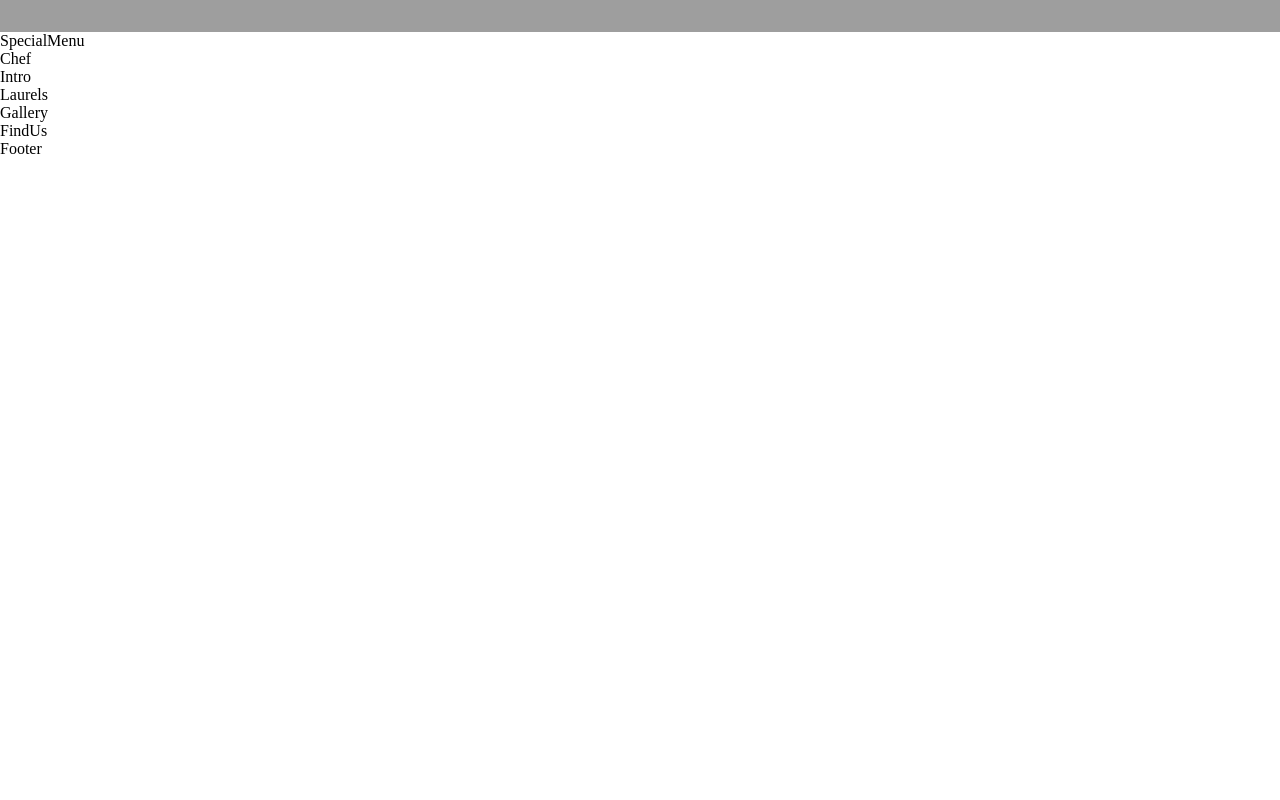
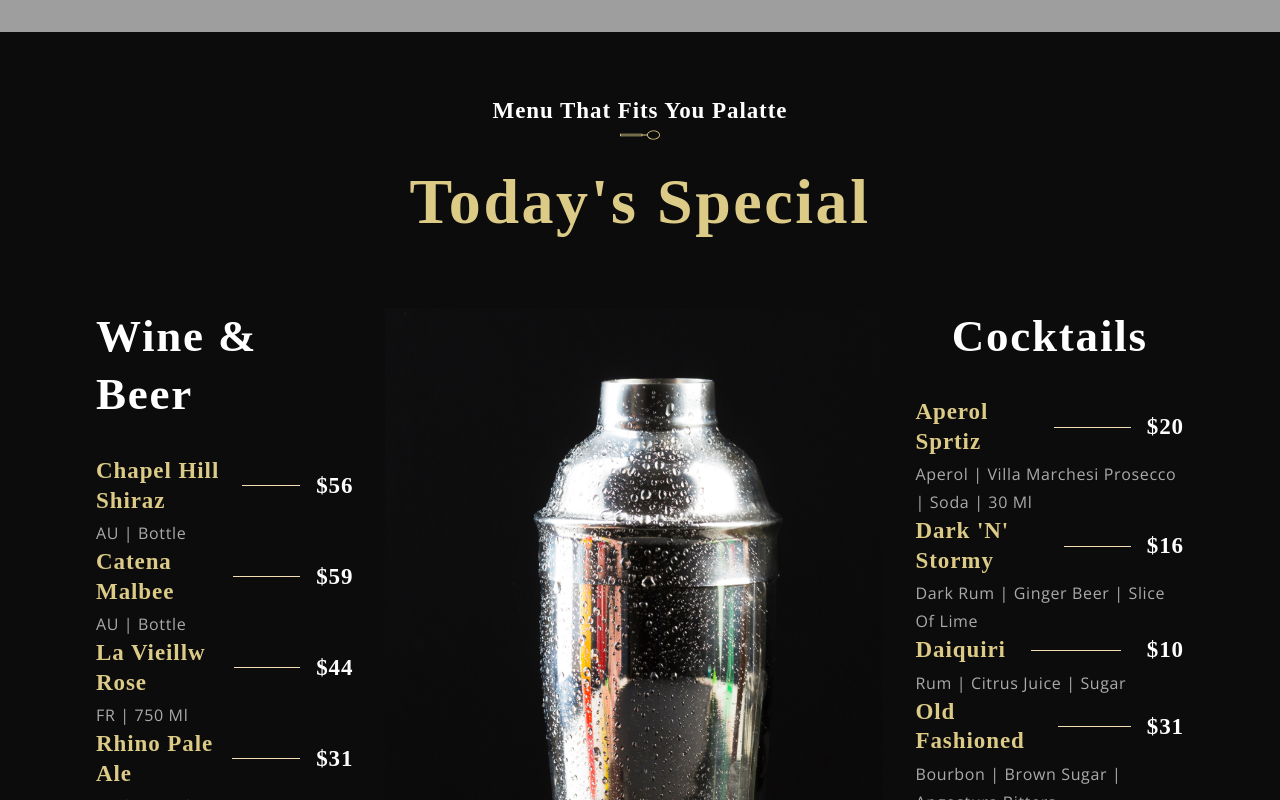
Before and after one commit to rajneeshsingh18/restaurant_reactify_website, a React (Create React App) app: page / in a window 1280 px wide. Shown: the part 2080-2880 px from the top of the page. Before the commit the page ends 2238 px from the top, so only its background shows below. Built offline with nearby package versions, Linux system fonts and the light colour scheme; grey boxes are pictures that could not be loaded; a web font is replaced by a local one.

Commit message:
Special Menu Section

```diff
--- a/src/components/Menuitem/MenuItem.css
+++ b/src/components/Menuitem/MenuItem.css
@@ -0,0 +1,37 @@
+.app__menuitem {
+    width: 100%;
+    margin: 1rem 0;
+    display: flex;
+    flex-direction: column;
+}
+
+.app__menuitem-head {
+    display: flex;
+    justify-content: space-between;
+    align-items: center;
+}
+
+.app__menuitem-sub {
+    width: 100%;
+    margin-top: 0.2rem;
+}
+
+.app__menuitem-sub {
+    flex: 1;
+}
+
+.app__menuitem-dash {
+
+    width: 90px;
+    height: 1px;
+    background-color: wheat;
+    margin: 0px 1rem;
+    justify-content: center;
+    align-items: center;
+}
+
+.app__menuitem-price{
+    display: flex;
+    justify-content: flex-end;
+    align-items: flex-end;
+}
--- a/src/components/Menuitem/MenuItem.jsx
+++ b/src/components/Menuitem/MenuItem.jsx
@@ -2,9 +2,29 @@
 
 import './MenuItem.css';
 
-const MenuItem = () => (
-  <div>
-    MenuItem
+const MenuItem = ({title , price ,tag}) => (
+  <div className='app_menuitem'>
+    <div className="app__menuitem-head">
+      <div className="app__menuitem-name">
+        <p className="p__cormorant" style={{color:"#DCCA87"}}>
+            {title}
+        </p>
+      </div>
+
+      <div className='app__menuitem-dash'/>
+
+      <div className="app__menuitem-price">
+        <p className="p__cormorant" >
+            {price}
+        </p>
+      </div>
+    </div>
+
+    <div className="app__menuitem-sub">
+      <p className="p__opensans" style={{color:"#AAA"}}>
+          {tag}
+      </p>
+    </div>
   </div>
 );
 
--- a/src/container/Menu/SpecialMenu.css
+++ b/src/container/Menu/SpecialMenu.css
@@ -0,0 +1,87 @@
+.app__specialMenu{
+    flex-direction: column;
+    background: var(--color-black);
+}
+
+.app__specialMenu-title{
+    margin-bottom: 2rem;
+    text-align: center;
+}
+
+.app__specialMenu-menu{
+    width: 100%;
+    margin: 2rem 0;
+    display: flex;
+    justify-content: center;
+    align-items: flex-start;
+    flex-direction: row;
+}
+
+.app__specialMenu-menu_heading{
+    font-family: var(--font-base);
+    font-weight: 600;
+    font-size: 45px;
+    line-height: 58.5px;
+    letter-spacing: 0.04em;
+    color: var(--color-white);
+}
+
+.app__specialMenu-menu_wine ,.app__specialMenu-menu_cocktails{
+    flex: 1;
+    width: 100%;
+    flex-direction: column;
+}
+
+.app__specialMenu-menu_img{
+    width:410px;
+margin: 0 2rem;
+}
+
+.app__specialMenu-menu_img img{
+    width: 100%;
+    height: auto;
+}
+
+.app_specialMenu_menu_items{
+    display: flex;
+    flex-direction: column;
+    margin: 2rem 0 ;
+    width: 100%;
+}
+
+@media screen and (max-width:2000px) {
+
+    .app__specialMenu-menu_img{
+        width: 650px;
+    }
+
+
+    .app__specialMenu-menu_img img{
+        height: 920px;
+    }
+
+}
+
+@media screen and (max-width:1150px) {
+    .app__specialMenu-menu{
+        flex-direction: column;
+        align-items: center;
+        width: 100%;
+    }
+
+    .app__specialMenu-menu_img{
+        margin: 3rem 0;
+    }
+}
+
+@media screen and (max-width:650px) {
+    .app__specialMenu-menu_img{
+        width: 100%;
+        height: 10%;
+    }
+
+    .app__specialMenu-menu_heading{
+        font-size: 35px;
+        line-height: 48px;
+    }
+}
--- a/src/container/Menu/SpecialMenu.jsx
+++ b/src/container/Menu/SpecialMenu.jsx
@@ -2,9 +2,46 @@
 
 import './SpecialMenu.css';
 
+import { SubHeading ,MenuItem } from '../../components';
+import {images,data} from '../../constants'
+
 const SpecialMenu = () => (
-  <div>
-    SpecialMenu
+  <div className="app__specialMenu flex__center section__padding" id="menu">
+
+    <div className="app__specialMenu-title">
+        <SubHeading title={"Menu that fits you palatte"}/>
+        <h1 className="headtext__cormorant">Today's Special</h1>
+    </div>
+
+    <div className="app__specialMenu-menu">
+      <div className="app__specialMenu-menu_wine flex__center">
+        <p className='app__specialMenu-menu_heading'>Wine & Beer</p>
+        <div className="app_specialMenu_menu_items">
+              {data.wines.map((wine,index)=>(
+                <MenuItem key={wine.title + index} title={wine.title} price={wine.price} tag={wine.tags}/>
+              ))}
+        </div>
+      </div>
+
+      <div className="app__specialMenu-menu_img">
+        <img src={images.menu} alt = "menu image"/>
+      </div>
+
+      <div className="app__specialMenu-menu_cocktails flex__center">
+        <p className='app__specialMenu-menu_heading'>Cocktails</p>
+        <div className="app_specialMenu_menu_items">
+              {data.cocktails.map((cocktail,index)=>(
+              <MenuItem key={cocktail.title + index} title={cocktail.title} price={cocktail.price} tag={cocktail.tags}/>
+              ))}
+        </div>
+      </div>
+
+    </div>
+
+      <div style={{marginTop:'15px'}}>
+                <button type='button' className='custom__button'>View More</button>
+      </div>
+
   </div>
 );
 
```
